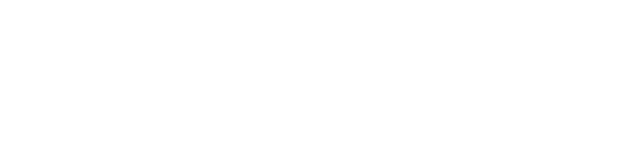
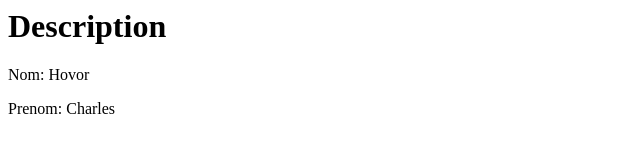
Before and after one commit to CharlesHovor/git-mon-cv, a plain HTML site: page index.html in a window 1280 px wide. Shown: the whole page, without its empty margins (0-640 px from the left). Drawn offline with Linux system fonts and the light colour scheme.

Commit message:
mise en place de la section description

```diff
--- a/index.html
+++ b/index.html
@@ -8,5 +8,9 @@
 </head>
 <body>
 
+    <h1>Description</h1>
+    <p>Nom: Hovor</p>
+    <p>Prenom: Charles</p>
+
 </body>
 </html>
```
